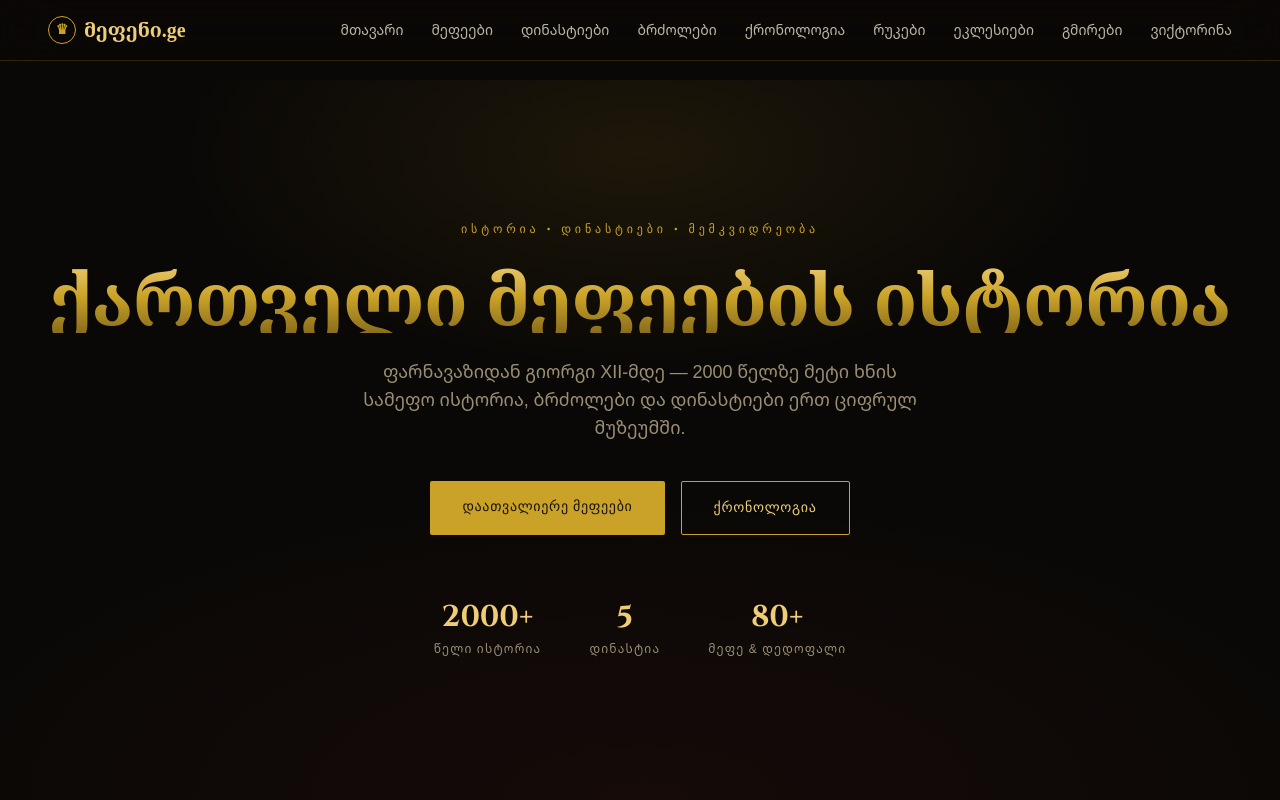
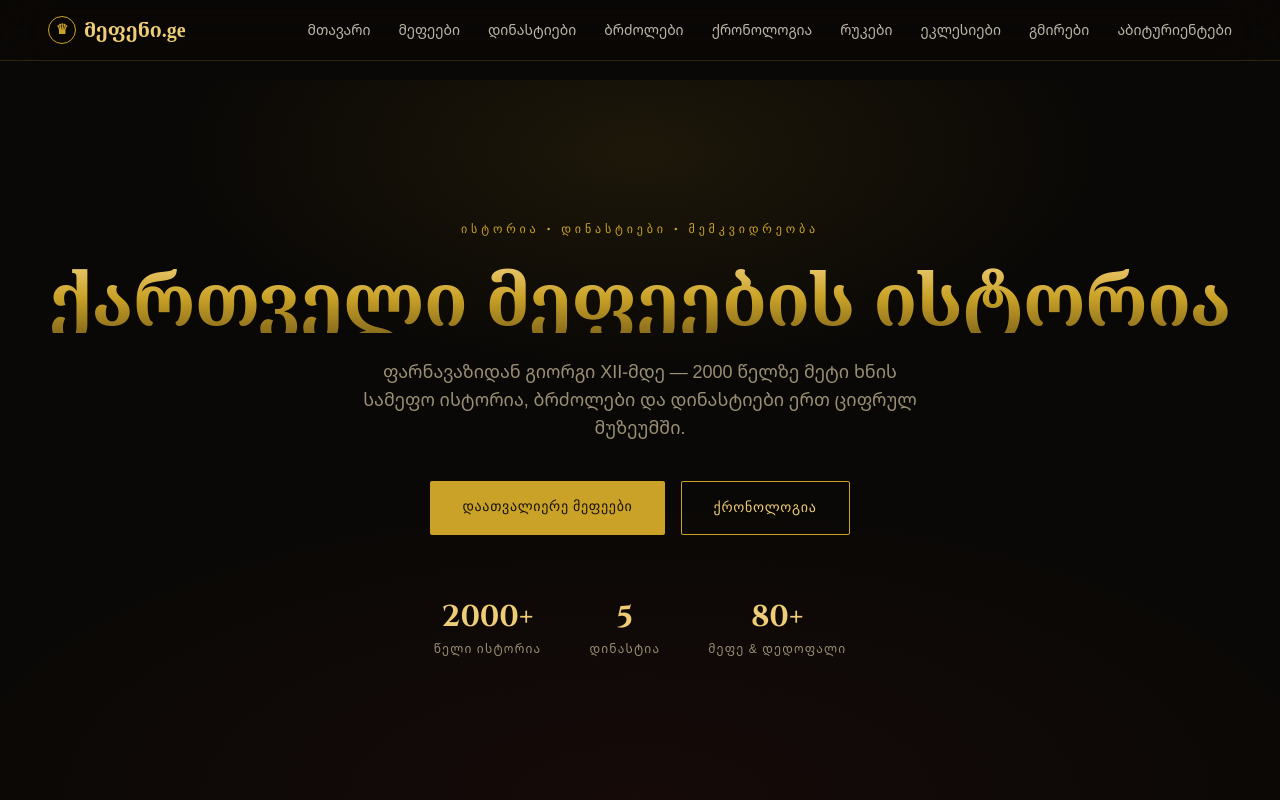
Before and after one commit to chkona/mefeni-com, a Next.js app: page / in a window 1280 px wide. Shown: the top 800 px of the page. Built offline with nearby package versions, Linux system fonts and the light colour scheme.

Commit message:
Update Navbar.tsx

```diff
--- a/components/Navbar.tsx
+++ b/components/Navbar.tsx
@@ -13,7 +13,7 @@ const LINKS = [
   { href: "/maps", label: "რუკები" },
   { href: "/churches", label: "ეკლესიები" },
   { href: "/heroes", label: "გმირები" },
-  { href: "/quiz", label: "ვიქტორინა" },
+  { href: "/abiturientebi", label: "აბიტურიენტები" },
 ];
 
 export default function Navbar() {
```
